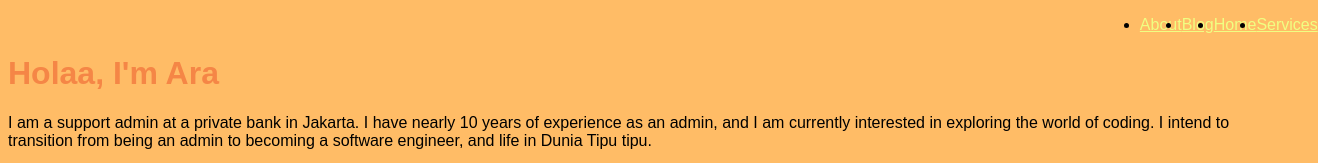
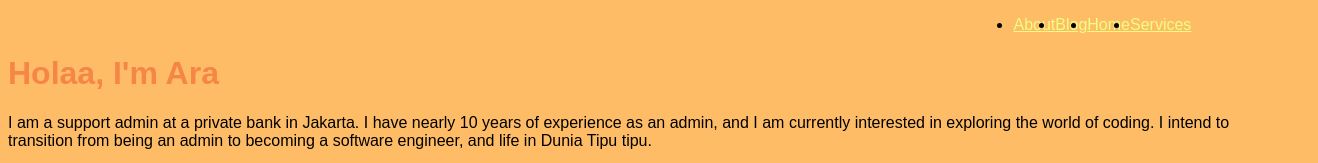
Before and after one commit to RevoU-FSSE-2/week-1-Kartikancil96, a plain HTML site: page index.html in a window 1280 px wide. Shown: the top 163 px of the page, 1318 px wide, since content can reach past the window. Drawn offline with Linux system fonts and the light colour scheme; grey boxes are pictures that could not be loaded.

Commit message:
Update index.css

```diff
--- a/index.css
+++ b/index.css
@@ -15,7 +15,7 @@ ul {
     flex: 1;
     display: flex;
     justify-content: center;
-    margin-left: 90%;
+    margin-left: 70%;
 }
 
 button{
```
